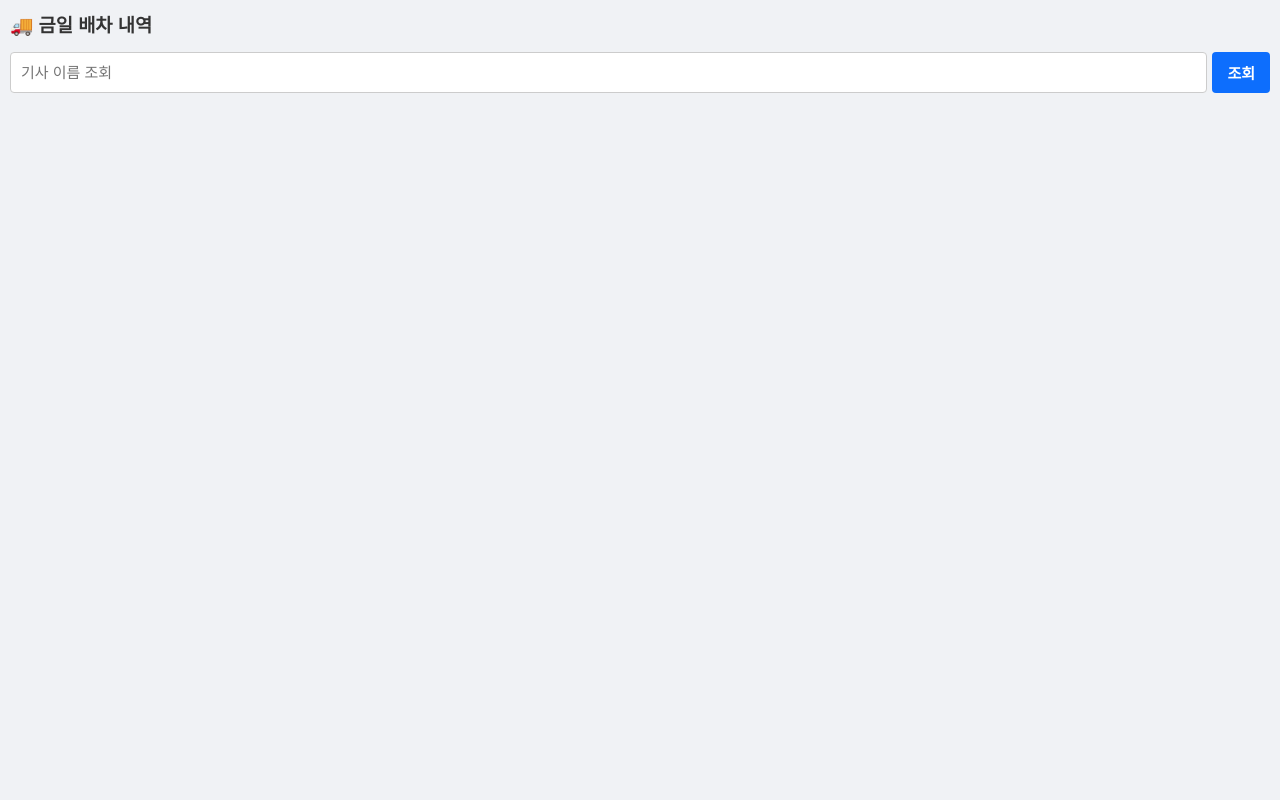
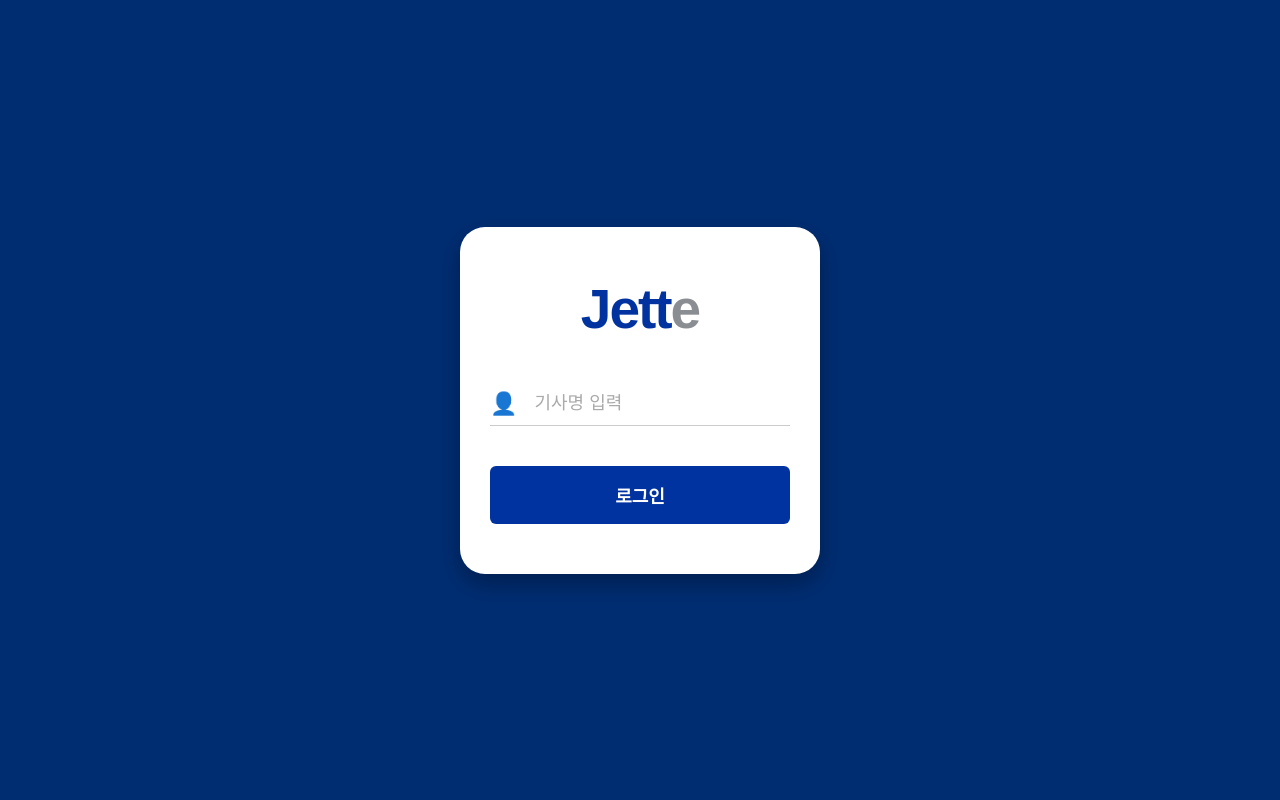
Before and after one commit to cic7860-creator/deliverytime-app, a Flask app: page /driver in a window 1280 px wide. Run offline with Flask 3, Linux system fonts and the light colour scheme.

Commit message:
Update driver.html

```diff
--- a/templates/driver.html
+++ b/templates/driver.html
@@ -3,76 +3,116 @@
 <head>
     <meta charset="UTF-8">
     <meta name="viewport" content="width=device-width, initial-scale=1.0, maximum-scale=1.0, user-scalable=no">
-    <title>배송 기사 배차 조회</title>
+    <title>Jette 배송 기사 앱</title>
     <script src="https://cdnjs.cloudflare.com/ajax/libs/Sortable/1.15.0/Sortable.min.js"></script>
     <style>
-        body { font-family: 'Malgun Gothic', sans-serif; padding: 10px; background-color: #f0f2f5; margin: 0; box-sizing: border-box; }
+        /* 기본 리셋 및 전체 배경 (로그인 시 사용됨) */
+        body { font-family: 'Malgun Gothic', sans-serif; margin: 0; box-sizing: border-box; background-color: #f0f2f5; }
 
+        /* ========================================= */
+        /* 💡 Jette 전용 커스텀 로그인 화면 디자인 */
+        /* ========================================= */
+        .login-wrapper { height: 100vh; background-color: #002d72; display: flex; align-items: center; justify-content: center; padding: 20px; box-sizing: border-box; }
+        .login-card { background: white; border-radius: 25px; width: 100%; max-width: 360px; padding: 50px 30px; text-align: center; box-shadow: 0 10px 25px rgba(0,0,0,0.3); box-sizing: border-box; }
+        .logo-container { margin-bottom: 50px; }
+        .jette-logo { font-size: 55px; font-weight: 900; font-family: Arial, Helvetica, sans-serif; letter-spacing: -2px; }
+        .logo-blue { color: #0033a0; }
+        .logo-gray { color: #8a8d91; }
+
+        .input-group { display: flex; align-items: center; border-bottom: 1px solid #ccc; margin-bottom: 40px; padding-bottom: 8px; }
+        .input-icon { font-size: 22px; margin-right: 15px; color: #111; }
+        .input-field { border: none; outline: none; font-size: 18px; width: 100%; color: #333; }
+        .input-field::placeholder { color: #aaa; }
+
+        .btn-login { background-color: #0033a0; color: white; border: none; width: 100%; padding: 16px; font-size: 18px; font-weight: bold; border-radius: 6px; cursor: pointer; transition: background 0.3s; }
+        .btn-login:hover { background-color: #00216b; }
+
+
+        /* ========================================= */
+        /* 배차 내역(대시보드) 화면 디자인 */
+        /* ========================================= */
+        .dashboard-wrapper { padding: 10px; }
         .header-container { display: flex; flex-direction: column; gap: 10px; margin-bottom: 15px; }
         .course-btn { background-color: #ffe812; color: #3c1e1e; text-decoration: none; padding: 8px; border-radius: 4px; font-size: 13px; font-weight: bold; box-shadow: 0 1px 3px rgba(0,0,0,0.15); text-align: center; flex: 1; display: block; }
-        .pc-link { font-size: 11px; text-align: center; color: #666; text-decoration: underline; margin-top: 3px; display: block; }
+        .pc-link { font-size: 11px; text-align: center; color: #0056b3; text-decoration: underline; margin-top: 4px; display: block; font-weight: bold;}
         .center-depart-box { background-color: #e3f2fd; padding: 15px; border-radius: 8px; margin-bottom: 15px; text-align: center; border: 2px solid #90caf9; }
 
-        .search-form { display: flex; gap: 5px; margin-bottom: 20px; width: 100%; }
-        .search-input { flex: 1; padding: 10px; font-size: 15px; border: 1px solid #ccc; border-radius: 4px; }
-        .search-btn { padding: 10px 15px; font-size: 15px; background-color: #0d6efd; color: white; border: none; font-weight: bold; border-radius: 4px; }
-
         .item-list { display: flex; flex-direction: column; gap: 5px; }
-        .item { display: flex; align-items: flex-start; background: white; padding: 10px; border-radius: 5px; border-left: 4px solid #0d6efd; box-shadow: 0 1px 3px rgba(0,0,0,0.1); gap: 8px; }
+        .item { display: flex; align-items: flex-start; background: white; padding: 10px; border-radius: 5px; border-left: 4px solid #0033a0; box-shadow: 0 1px 3px rgba(0,0,0,0.1); gap: 8px; }
         .item.completed { opacity: 0.6; border-left-color: #adb5bd; background: #f8f9fa; }
         .drag-handle { font-size: 20px; color: #adb5bd; padding: 0 5px; cursor: grab; align-self: center; }
 
         .info-col { flex: 1; min-width: 0; }
         .store-name { font-size: 14px; font-weight: bold; color: #111; margin-bottom: 4px; }
-
-        /* 💡 핵심 수정: 한글 단어 단위로 예쁘게 줄바꿈되고 여백을 주어 가독성을 높였습니다 */
         .store-addr { font-size: 12px; color: #555; line-height: 1.5; word-break: keep-all; overflow-wrap: break-word; white-space: normal; margin-top: 3px; padding-right: 5px; }
 
         .action-col { display: flex; flex-direction: column; align-items: flex-end; gap: 6px; flex-shrink: 0; }
-        .compact-form { display: flex; align-items: center; gap: 2px; }
+        .compact-form { display: flex; align-items: center; gap: 2px; margin: 0; }
         .seq-input { width: 32px; padding: 4px; font-size: 12px; text-align: center; border: 1px solid #ccc; border-radius: 3px; }
 
-        .btn-sm { padding: 6px 10px; font-size: 12px; font-weight: bold; border-radius: 4px; border: none; cursor: pointer; text-align: center; white-space: nowrap; }
+        .btn-sm { padding: 6px 10px; font-size: 12px; font-weight: bold; border-radius: 4px; border: none; cursor: pointer; text-align: center; white-space: nowrap; text-decoration: none; display: inline-block;}
         .btn-gray { background-color: #6c757d; color: white; }
         .btn-map { background-color: #ffe812; color: #3c1e1e; }
-        .btn-green { background-color: #198754; color: white; }
+        .btn-green { background-color: #0033a0; color: white; }
         .btn-done { background-color: #adb5bd; color: white; cursor: not-allowed; }
     </style>
 </head>
 <body>
 
+    <!-- 💡 [신규] 기사님 이름이 입력되지 않았을 때 뜨는 완벽한 Jette 로그인 폼 -->
+    {% if not driver_name %}
+    <div class="login-wrapper">
+        <div class="login-card">
+            <div class="logo-container">
+                <span class="jette-logo"><span class="logo-blue">Jett</span><span class="logo-gray">e</span></span>
+            </div>
+            <form action="/driver" method="GET">
+                <div class="input-group">
+                    <span class="input-icon">👤</span>
+                    <input type="text" name="driver_name" class="input-field" placeholder="기사명 입력" required>
+                </div>
+                <!-- 비밀번호 입력칸은 요청에 따라 완전히 삭제했습니다 -->
+                <button type="submit" class="btn-login">로그인</button>
+            </form>
+        </div>
+    </div>
+    {% else %}
+
+    <!-- ================== 기사님 배차 화면 ================== -->
+    <div class="dashboard-wrapper">
         <div class="header-container">
-        <h3 style="color: #333; margin: 0;">🚚 {{ driver_name or '금일 배차' }} 내역</h3>
+            <div style="display: flex; justify-content: space-between; align-items: center;">
+                <h3 style="color: #333; margin: 0;">🚚 {{ driver_name }} 기사님 코스</h3>
+                <a href="/driver" style="font-size: 12px; color: #666; text-decoration: none; font-weight: bold; padding: 5px; border: 1px solid #ccc; border-radius: 4px; background: white;">로그아웃</a>
+            </div>
+
             {% if route_chunks %}
             <div style="display: flex; gap: 5px; flex-wrap: wrap; width: 100%;">
                 {% for chunk in route_chunks %}
                     <div style="display: flex; flex-direction: column; flex: 1; min-width: 100px;">
                         <a href="{{ chunk.url }}" class="course-btn">{{ chunk.title }}</a>
-                    <a href="{{ chunk.pc_url }}" target="_blank" class="pc-link">(PC확인)</a>
+                        <!-- 💡 [에러 해결 방안] 사파리에서 카카오내비 앱이 없을 때 에러가 나지 않도록 무조건 잘 열리는 '구글맵 웹' 경로를 백업으로 넣었습니다! -->
+                        <a href="{{ chunk.pc_url }}" target="_blank" class="pc-link">(웹맵 열기)</a>
                     </div>
                 {% endfor %}
             </div>
             {% endif %}
         </div>
 
-    <form action="/driver" method="GET" class="search-form">
-        <input type="text" name="driver_name" placeholder="기사 이름 조회" value="{{ driver_name or '' }}" required class="search-input">
-        <button type="submit" class="search-btn">조회</button>
-    </form>
-
         {% if dispatches %}
             {% set first_item = dispatches[0] %}
 
             <div class="center-depart-box">
-            <h4 style="margin-top: 0; margin-bottom: 10px; color: #0d47a1;">🏢 센터 출발</h4>
+                <h4 style="margin-top: 0; margin-bottom: 10px; color: #0033a0;">🏢 센터 출발</h4>
                 {% if first_item.center_depart_time %}
                     <div style="font-size: 15px; font-weight: bold; color: #2e7d32; background: white; padding: 8px; border-radius: 4px;">
                         ✅ 출발 완료 ({{ first_item.center_depart_time.strftime('%H:%M') }})
                     </div>
                 {% else %}
-                <form action="/depart_center" method="POST" onsubmit="return confirm('진짜 센터에서 출발하셨습니까?');">
+                    <!-- 💡 [문구 변경] 요청하신 안내 문구로 완벽하게 수정했습니다 -->
+                    <form action="/depart_center" method="POST" onsubmit="return confirm('배송순서 지정 후 출발처리 부탁드립니다.\n진짜 출발하시겠습니까?');">
                         <input type="hidden" name="driver_name" value="{{ driver_name }}">
-                    <button type="submit" style="background-color: #0d6efd; color: white; border: none; padding: 12px; font-size: 16px; font-weight: bold; border-radius: 6px; width: 100%; margin-bottom: 10px; cursor: pointer;">
+                        <button type="submit" style="background-color: #0033a0; color: white; border: none; padding: 12px; font-size: 16px; font-weight: bold; border-radius: 6px; width: 100%; margin-bottom: 10px; cursor: pointer;">
                             🚀 지금 출발
                         </button>
                     </form>
@@ -98,11 +138,12 @@
                             <button type="submit" class="btn-sm btn-gray">변경</button>
                         </form>
                         <div style="display: flex; gap: 4px;">
-                        <a href="https://map.kakao.com/link/map/{{ item.store_name }},{{ item.store_y }},{{ item.store_x }}" target="_blank" class="btn-sm btn-map">맵</a>
+                            <!-- 💡 [에러 해결 방안] 사파리에서 유효하지 않은 주소 에러를 뿜는 현상을 막기 위해 |urlencode 필터를 추가했습니다! -->
+                            <a href="https://map.kakao.com/link/map/{{ item.store_name | urlencode }},{{ item.store_y }},{{ item.store_x }}" target="_blank" class="btn-sm btn-map">맵</a>
                             {% if item.is_departed %}
                                 <button class="btn-sm btn-done" disabled>완료</button>
                             {% else %}
-                            <form action="/complete/{{ item.id }}" method="POST" onsubmit="return confirm('배송을 완료하시겠습니까?');">
+                                <form action="/complete/{{ item.id }}" method="POST" class="compact-form" onsubmit="return confirm('배송을 완료하시겠습니까?');">
                                     <button type="submit" class="btn-sm btn-green">완료</button>
                                 </form>
                             {% endif %}
@@ -131,10 +172,13 @@
                     }
                 });
             </script>
-    {% elif driver_name %}
+        {% else %}
             <div style="text-align: center; margin-top: 30px; color: #666; font-size: 14px;">
-            <p>검색하신 이름으로 배차된 내역이 없거나 삭제되었습니다.</p>
+                <p>현재 배차된 내역이 없습니다.</p>
             </div>
         {% endif %}
+    </div>
+    {% endif %}
+
 </body>
 </html>
```
Lines whose indentation alone changed are shown as unchanged.
